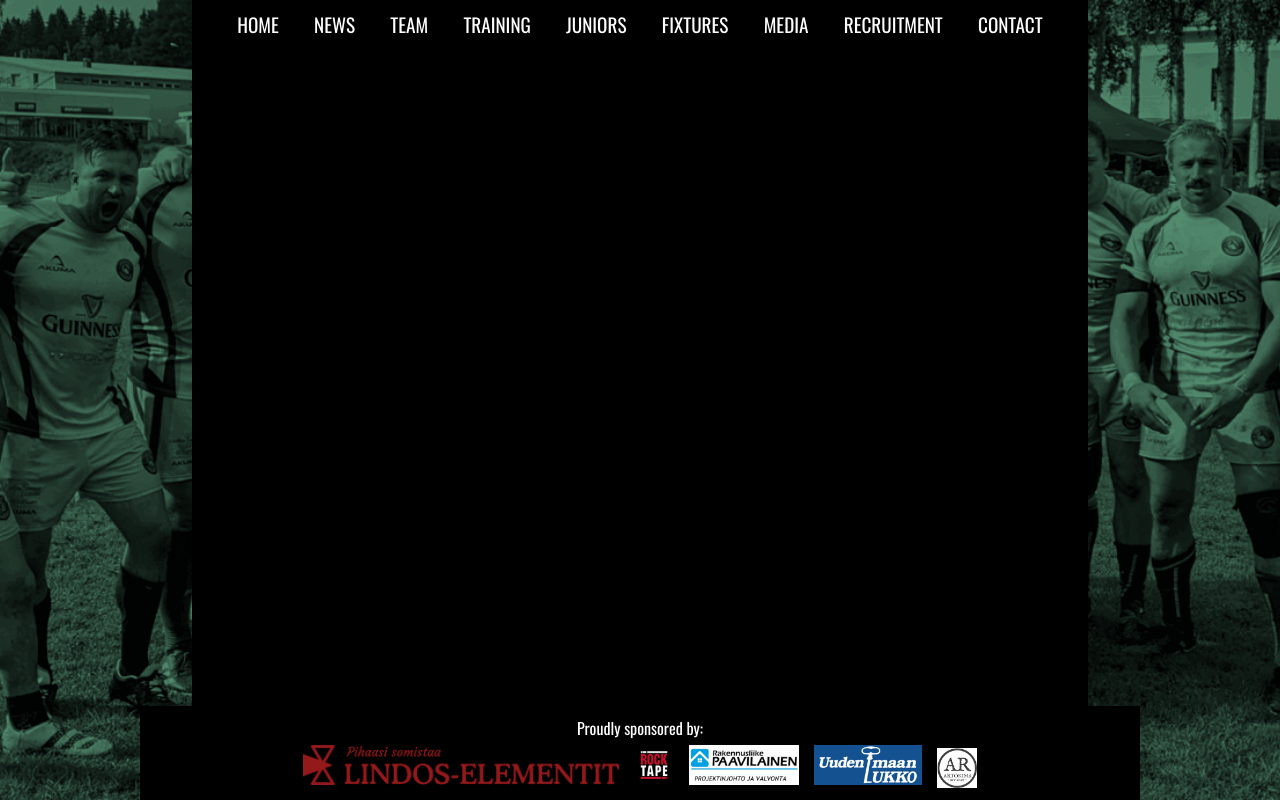
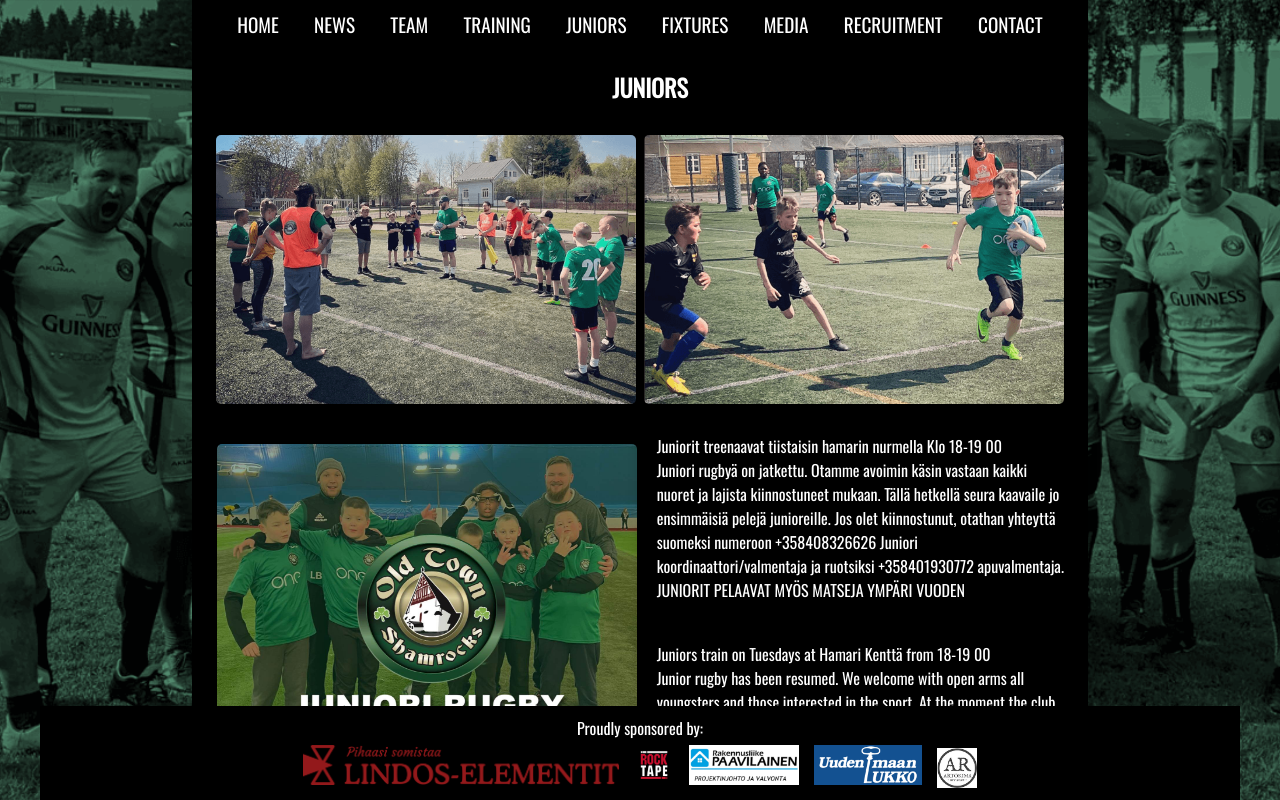
Before and after one commit to CDProjects/ots-react, a React (Create React App) app: page /juniors in a window 1280 px wide. Shown: the top 800 px of the page. Built offline with nearby package versions, Linux system fonts and the light colour scheme.

Commit message:
Juniors.js and Juniors.css applied, images added and amended

```diff
--- a/src/App.js
+++ b/src/App.js
@@ -7,6 +7,7 @@ import Footer from './Components/Footer';
 import News from './Components/News';
 import Team from './Components/Team';
 import Training from './Components/Training';
+import Juniors from './Components/Juniors';
 
 function App() {
   return (
@@ -19,6 +20,7 @@ function App() {
             <Route path="/news" element={<News />} />
             <Route path="/team" element={<Team />} />
             <Route path="/training" element={<Training />} />
+            <Route path="/juniors" element={<Juniors />} />
             {/* Other routes */}
           </Routes>
         </div>
--- a/src/Components/Footer.css
+++ b/src/Components/Footer.css
@@ -51,8 +51,9 @@
 @media (min-width: 1025px) {
     .footer {
         left: 50%;
-        transform: translateX(-50%);
-        width: 1000px; /* Match the large screen max-width of the training section */
+    transform: translateX(-50%);
+    width: 1200px; /* Match the max-width of the juniors-section */
+    max-width: calc(100% - 40px); /* Account for padding */
     }
 
     .footer-content {
--- /dev/null
+++ b/src/Components/Juniors.css
@@ -0,0 +1,101 @@
+.juniors-section {
+  text-align: center;
+  padding-top: 60px;
+  color: #ffffff;
+  padding-bottom: 100px; /* Adjust this value based on your footer height */
+}
+
+.juniors-picture,
+.juniors-image {
+  width: 100%;
+  max-width: 500px;
+  margin: 10px auto;
+  margin-bottom: 10px;
+}
+
+.juniors-section h2 {
+  font-size: 24px;
+  margin-top: 0px;
+  margin-bottom: 0px;
+}
+
+.juniors-section .content-container p {
+  font-size: 15px;
+  max-width: 400px;
+  margin: 0 auto;
+}
+
+.juniors-english {
+  display: none;
+}
+
+.new-images-wrapper {
+  display: flex;
+  justify-content: space-between;
+  margin-bottom: 20px;
+}
+
+.hidden-on-mobile {
+  display: none;
+}
+
+@media (min-width: 1025px) {
+    .juniors-section {
+      max-width: 1200px;
+      margin: 0 auto;
+      padding: 0 20px;
+      padding-bottom: 100px; /* Adjust this value based on your footer height */
+    }
+
+    .new-images-wrapper {
+      display: flex;
+      justify-content: space-between;
+      margin-bottom: 20px;
+    }
+
+    .juniors-image.hidden-on-mobile {
+      display: block;
+      width: 49%;
+      max-width: 580px;
+      height: auto;
+      border-radius: 5px;
+    }
+
+    .juniors-content-group {
+      display: flex;
+      justify-content: space-between;
+      align-items: flex-start;
+    }
+
+    .juniors-picture-wrapper {
+      width: 50%;
+      max-width: 800px;
+      padding-left: 5px;
+    }
+
+    .juniors-picture {
+      width: 100%;
+      height: auto;
+      border-radius: 5px;
+    }
+
+    .juniors-section .content-container {
+      width: 49%;
+      max-width: 580px;
+      padding-left: 20px;
+    }
+
+    .juniors-section .content-container p {
+      max-width: none;
+      width: 100%;
+      text-align: left;
+      margin: 0 0 20px 0;
+      font-size: 16px;
+      line-height: 1.5;
+    }
+
+    .juniors-english {
+      display: block;
+      padding-top: 20px;
+    }
+  }
--- a/src/Components/Juniors.js
+++ b/src/Components/Juniors.js
@@ -0,0 +1,41 @@
+import React from 'react';
+import './Juniors.css';
+import juniorsImage1 from '../Images/Juniors 1.png';
+import juniorsImage2 from '../Images/Juniors 2.png';
+import juniorsImage3 from '../Images/Juniors 3.png';
+
+const Juniors = () => {
+    return (
+      <section id="juniors-section" className="juniors-section">
+        <div id="juniors-marker"></div>
+        <div className="content-container">
+          <h1 className="section-title">JUNIORS</h1>
+        </div>
+        <div className="new-images-wrapper">
+          <img src={juniorsImage2} alt="Juniors Picture 2" className="juniors-image hidden-on-mobile" />
+          <img src={juniorsImage3} alt="Juniors Picture 3" className="juniors-image hidden-on-mobile" />
+        </div>
+        <div className="juniors-content-group">
+          <div className="juniors-picture-wrapper">
+            <img src={juniorsImage1} alt="Juniors Picture" className="juniors-picture" />
+          </div>
+          <div className="content-container">
+            <p>
+              Juniorit treenaavat tiistaisin hamarin nurmella Klo 18-19 00<br />
+              Juniori rugbyä on jatkettu. Otamme avoimin käsin vastaan kaikki nuoret ja lajista kiinnostuneet mukaan.
+              Tällä hetkellä seura kaavaile jo ensimmäisiä pelejä junioreille. Jos olet kiinnostunut, otathan yhteyttä suomeksi
+              numeroon +358408326626 Juniori koordinaattori/valmentaja ja ruotsiksi +358401930772 apuvalmentaja.<br />
+              JUNIORIT PELAAVAT MYÖS MATSEJA YMPÄRI VUODEN
+            </p>
+            <p className="juniors-english">
+              Juniors train on Tuesdays at Hamari Kenttä from 18-19 00<br />
+              Junior rugby has been resumed. We welcome with open arms all youngsters and those interested in the sport. At the moment the club is already planning the first games for juniors. If you are interested, please contact us in Finnish at +358408326626 Junior coordinator/coach and in Swedish at +358401930772 assistant coach.
+              <br />JUNIORS ALSO PLAY MATCHES ALL YEAR ROUND
+            </p>
+          </div>
+        </div>
+      </section>
+    );
+  };
+
+  export default Juniors;
```
